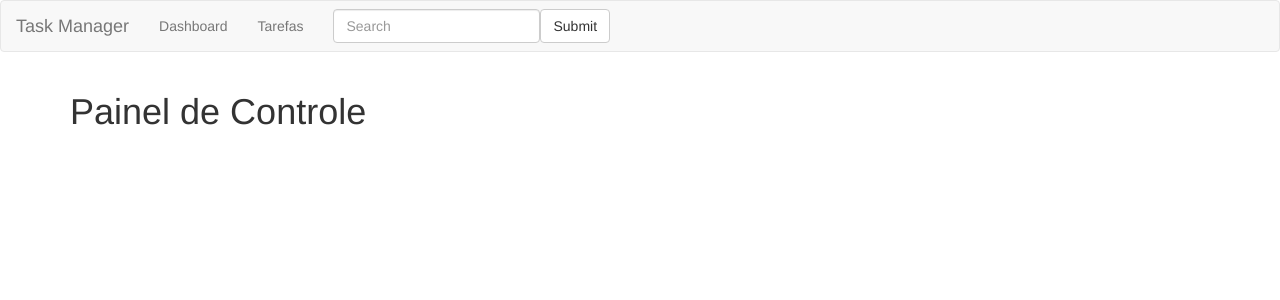
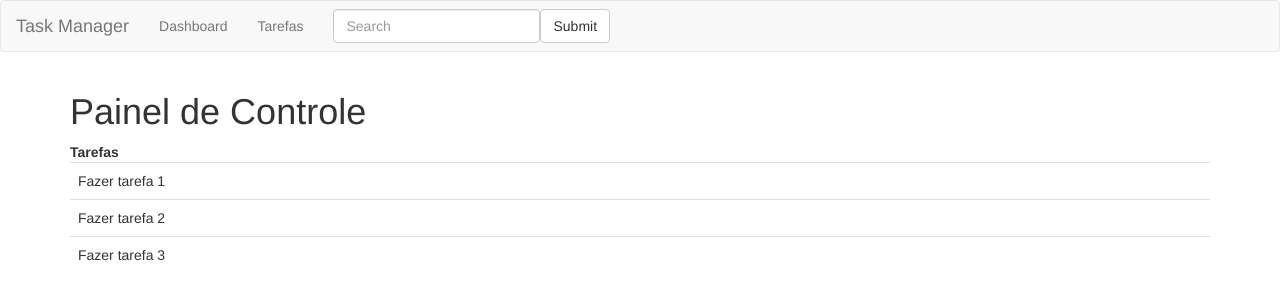
Before and after one commit to adrianorosaferreira/udemy-task-manager-angular, an Angular app: page / in a window 1280 px wide. Shown: the top 300 px of the page. Built offline with nearby package versions, Linux system fonts and the light colour scheme.

Commit message:
Showing important tasks on the dashboard

```diff
--- a/src/app/dashboard/dashboard.component.html
+++ b/src/app/dashboard/dashboard.component.html
@@ -1 +1,12 @@
 <h1>Painel de Controle</h1>
+
+<table class="table">
+    <thead>
+        <th>Tarefas</th>
+    </thead>
+    <tbody>
+        <tr *ngFor="let task of tasks">
+            <td>{{task.title}}</td>
+        </tr>
+    </tbody>
+</table>
--- a/src/app/dashboard/dashboard.component.ts
+++ b/src/app/dashboard/dashboard.component.ts
@@ -1,10 +1,21 @@
-import { Component } from '@angular/core';
+import { Component , OnInit} from '@angular/core';
+
+import { Task } from '../tasks/shared/task.model';
+import { TaskService } from '../tasks/shared/task.service';
 
 @Component({
     selector: 'dashboard',
     templateUrl: './dashboard.component.html'
 })
 
-export class DashboardComponent {
+export class DashboardComponent implements OnInit{
+    public tasks: Task[];
 
+    public constructor(private taskService: TaskService) {
+    }
+
+    ngOnInit(): void {
+        this.taskService.getImportantTasks()
+            .then((tasks) => this.tasks = tasks);
+    }
 }
--- a/src/app/tasks/shared/task.service.ts
+++ b/src/app/tasks/shared/task.service.ts
@@ -32,5 +32,7 @@ export class TaskService {
 
         return promise;
     }
-
+    public getImportantTasks(): Promise<Task[]> {
+        return Promise.resolve(TASKS.slice(0, 3));
+    }
 }
--- a/src/app/tasks/tasks.component.ts
+++ b/src/app/tasks/tasks.component.ts
@@ -5,8 +5,7 @@ import { TaskService } from './shared/task.service';
 
 @Component({
     selector: 'tasks',
-    templateUrl: './tasks.component.html',
-    providers: [ TaskService ]
+    templateUrl: './tasks.component.html'
 })
 export class TasksComponent implements OnInit {
     public tasks: Array<Task>;
```
Also changed, not shown: src/app/app.module.ts (+6 -2 lines).
